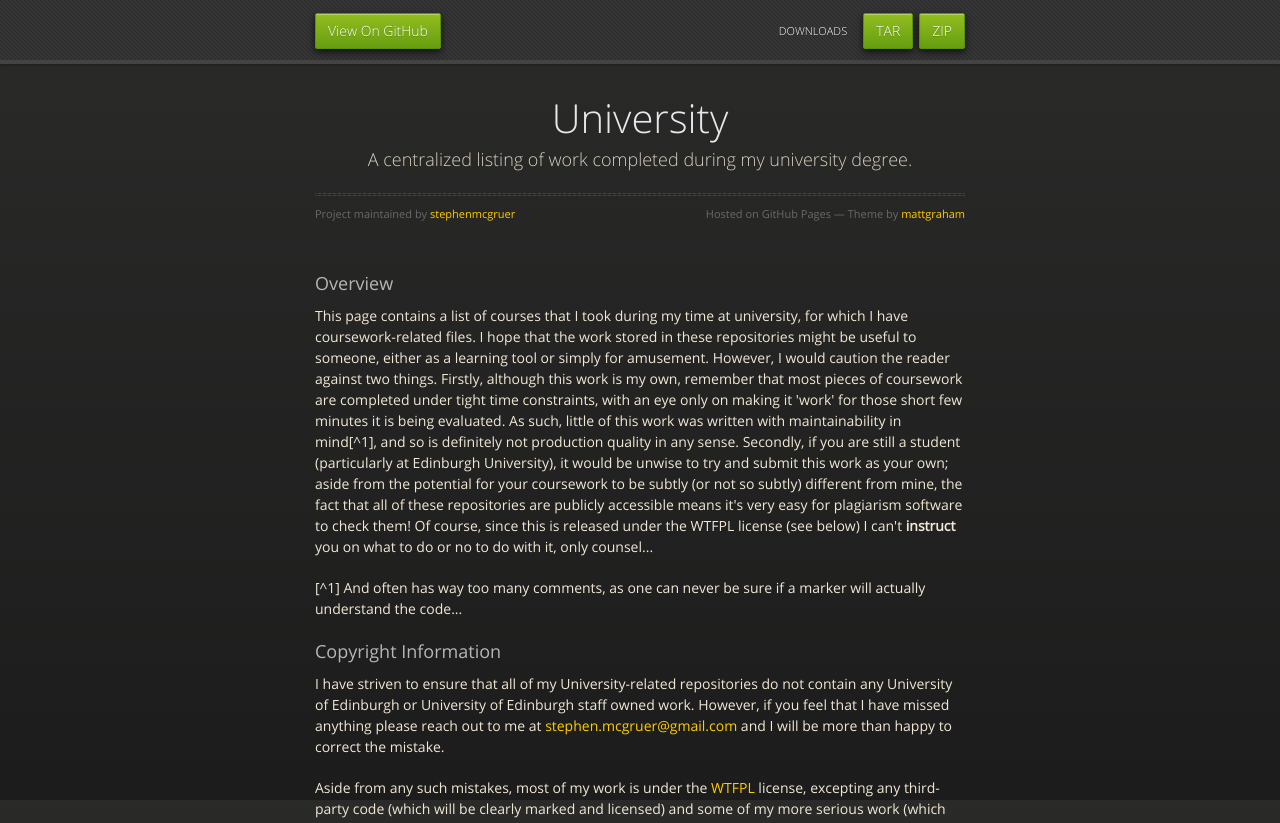
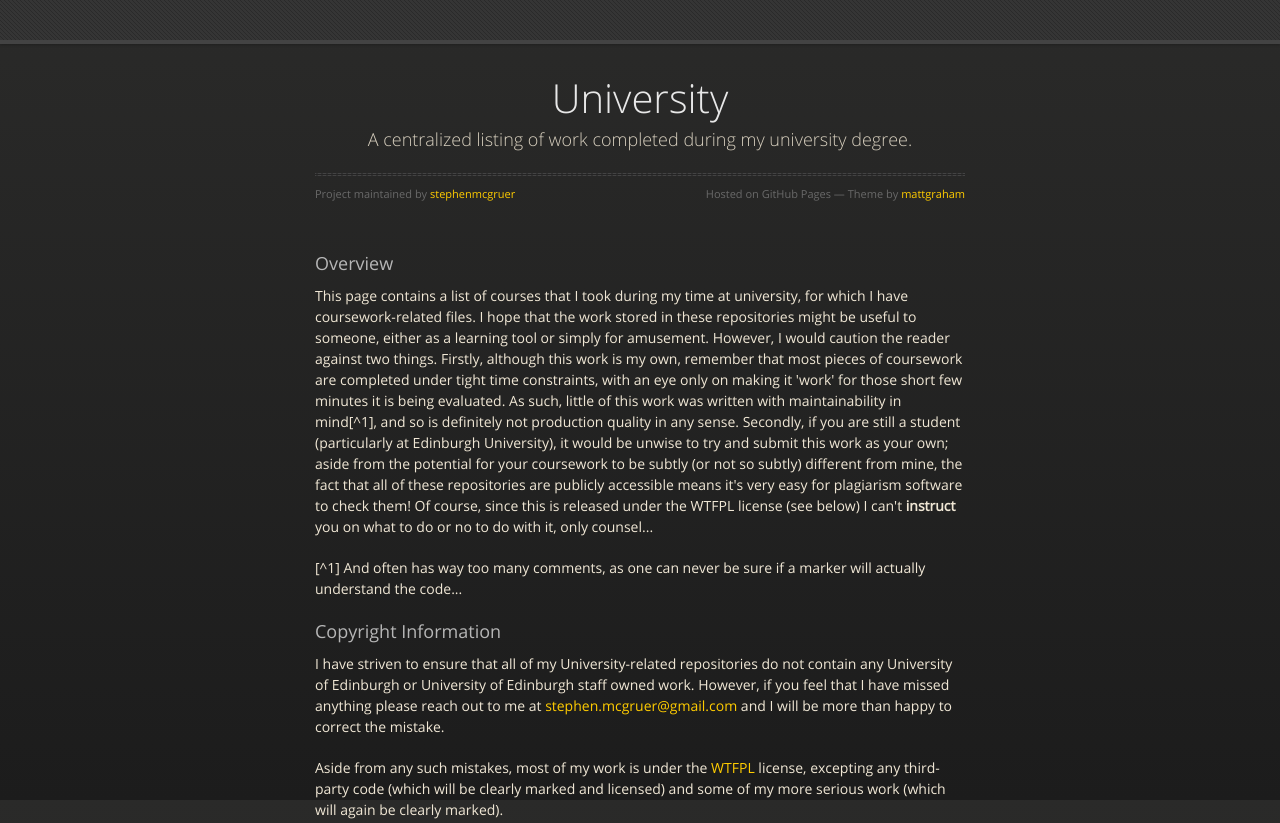
Before and after one commit to stephenmcgruer/University, a plain HTML site: page index.html in a window 1280 px wide. Shown: the top 823 px of the page. Drawn offline with nearby package versions, Linux system fonts and the light colour scheme.

Commit message:
Remove the header bar, as there is no real code in this repository to look at.

```diff
--- a/index.html
+++ b/index.html
@@ -19,12 +19,6 @@
   </head>
   <body>
       <div id="header">
-        <nav>
-          <li class="fork"><a href="https://github.com/stephenmcgruer/University">View On GitHub</a></li>
-          <li class="downloads"><a href="https://github.com/stephenmcgruer/University/zipball/master">ZIP</a></li>
-          <li class="downloads"><a href="https://github.com/stephenmcgruer/University/tarball/master">TAR</a></li>
-          <li class="title">DOWNLOADS</li>
-        </nav>
       </div><!-- end header -->
 
     <div class="wrapper">
--- a/stylesheets/styles.css
+++ b/stylesheets/styles.css
@@ -698,7 +698,7 @@ dt {
   z-index: 100;
   left: 0;
   top: 0px;
-  height: 60px;
+  height: 40px;
   width: 100%;
   position: fixed;
   background: url(../images/nav-bg.gif) #353535;
@@ -784,7 +784,7 @@ section {
   max-width: 650px;
   padding: 30px 0px 50px 0px;
   margin: 20px 0;
-  margin-top: 70px;
+  margin-top: 50px;
 }
 section #title {
   border: 0;
```
